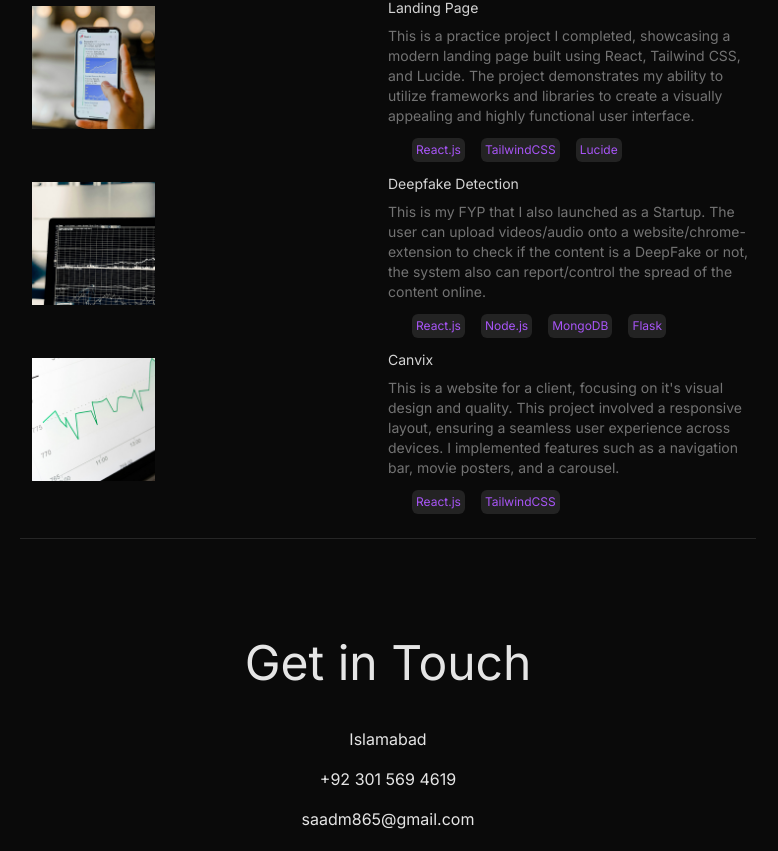
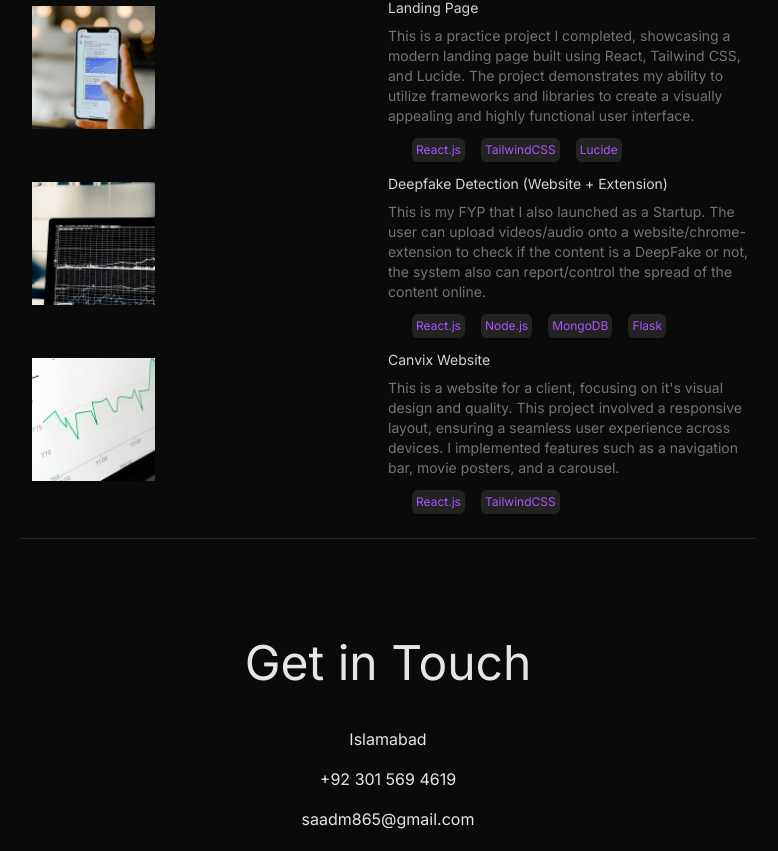
Before and after one commit to saada865/Portfolio, a React (Vite) app: page / in a window 1280 px wide. Shown: the part 3542-4393 px from the top of the page, without its empty margins (252-1030 px from the left). Built offline with nearby package versions, Linux system fonts and the light colour scheme.

Commit message:
refactor

```diff
--- a/src/constants/index.js
+++ b/src/constants/index.js
@@ -56,7 +56,7 @@ export const PROJECTS = [
     technologies: ["React.js", "TailwindCSS", "Lucide"],
   },
   {
-    title: "Deepfake Detection",
+    title: "Deepfake Detection (Website + Extension)",
     image: project3,
     link: "https://github.com/saada865",
     description:
@@ -65,7 +65,7 @@ export const PROJECTS = [
     technologies: ["React.js", "Node.js", "MongoDB", "Flask"],
   },
   {
-    title: "Canvix",
+    title: "Canvix Website",
     image: project4,
     link: "https://canvix-hazel.vercel.app/  ",
     description:
```
